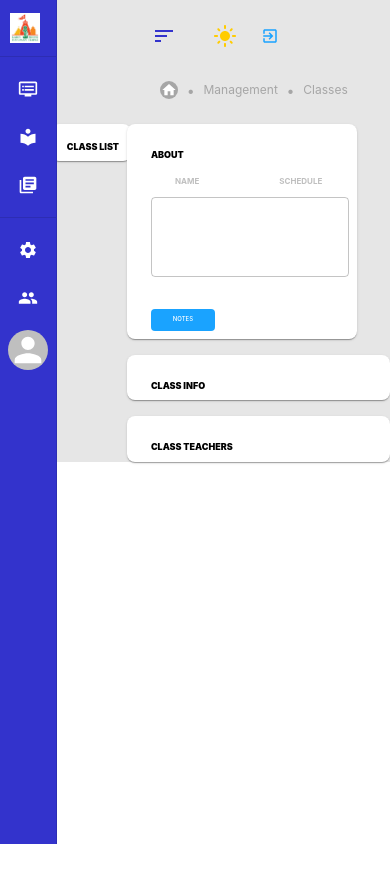
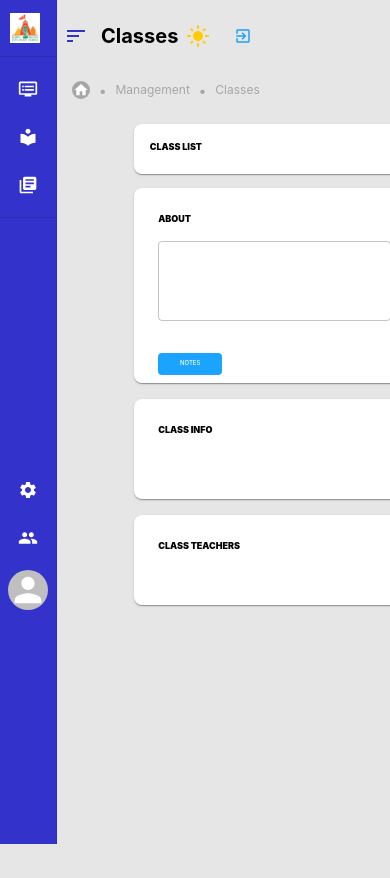
Before and after one commit to Pranavkotesh/Classes-Management-App, a React (Create React App) app in the folder web/classes-management/: page /classMain in a window 390 px wide. Shown: the top 878 px of the page. Before the commit the page ends 844 px from the top, so only its background shows below. Built offline with nearby package versions, Linux system fonts and the light colour scheme.

Commit message:
-made changes

```diff
--- a/web/classes-management/src/features/classMain/Class.jsx
+++ b/web/classes-management/src/features/classMain/Class.jsx
@@ -5,7 +5,7 @@ import GridComponent from "../../shared/components/app-grid-component/AppGridCom
 
 const ClassN= ()=>{
   return(
-    <main>
+    <main sx={{width:'100%'}}>
       <MiniDrawer/>
       <GridComponent/>
       {/* <SummaryGrid/> */}
--- a/web/classes-management/src/shared/components/app-drawer-component/AppDrawerComponent.jsx
+++ b/web/classes-management/src/shared/components/app-drawer-component/AppDrawerComponent.jsx
@@ -2,7 +2,6 @@ import * as React from 'react';
 import { styled, useTheme } from '@mui/material/styles';
 import Box from '@mui/material/Box';
 import MuiDrawer from '@mui/material/Drawer';
-import MuiAppBar from '@mui/material/AppBar';
 import List from '@mui/material/List';
 import Divider from '@mui/material/Divider';
 import IconButton from '@mui/material/IconButton';
@@ -24,12 +23,7 @@ import MainAppBar from '../app-main-bar/AppMainBar';
 
 
 const useStyles = makeStyles((theme) => ({
-  textField1: {
-    height:'3px',
-  },
-  textField2:{
-    height:'3px'
-  },
+
   img:{
     marginRight:8,
     marginLeft:10
@@ -94,23 +88,23 @@ const DrawerHeader = styled('div')(({ theme }) => ({
   ...theme.mixins.toolbar,
 }));
 
-const AppBar = styled(MuiAppBar, {
-  shouldForwardProp: (prop) => prop !== 'open',
-})(({ theme, open }) => ({
-  zIndex: theme.zIndex.drawer + 1,
-  transition: theme.transitions.create(['width', 'margin'], {
-    easing: theme.transitions.easing.sharp,
-    duration: theme.transitions.duration.leavingScreen,
-  }),
-  ...(open && {
-    marginLeft: drawerWidth,
-    width: `calc(100% - ${drawerWidth}px)`,
-    transition: theme.transitions.create(['width', 'margin'], {
-      easing: theme.transitions.easing.sharp,
-      duration: theme.transitions.duration.enteringScreen,
-    }),
-  }),
-}));
+// const AppBar = styled(MuiAppBar, {
+//   shouldForwardProp: (prop) => prop !== 'open',
+// })(({ theme, open }) => ({
+//   zIndex: theme.zIndex.drawer + 1,
+//   transition: theme.transitions.create(['width', 'margin'], {
+//     easing: theme.transitions.easing.sharp,
+//     duration: theme.transitions.duration.leavingScreen,
+//   }),
+//   ...(open && {
+//     marginLeft: drawerWidth,
+//     width: `calc(100% - ${drawerWidth}px)`,
+//     transition: theme.transitions.create(['width', 'margin'], {
+//       easing: theme.transitions.easing.sharp,
+//       duration: theme.transitions.duration.enteringScreen,
+//     }),
+//   }),
+// }));
 
 const Drawer = styled(MuiDrawer, { shouldForwardProp: (prop) => prop !== 'open' })(
   ({ theme, open }) => ({
@@ -194,10 +188,11 @@ const MiniDrawer=() =>{
         </List>
         <Divider />
         <List sx={{marginTop:{
+          xs:30,
           sm:33,
           md:34,
           lg:40,
-          xl:47
+          xl:'50vh'
         },color:'white'}}>
           {itemsList2.map((item, index) => (
             <ListItem key={item.text} disablePadding sx={{ display:'block' }}>
--- a/web/classes-management/src/shared/components/app-grid-component/AppGridComponent.jsx
+++ b/web/classes-management/src/shared/components/app-grid-component/AppGridComponent.jsx
@@ -3,6 +3,7 @@ import { styled } from '@mui/material/styles';
 import Paper from '@mui/material/Paper';
 import Grid from '@mui/material/Grid';
 import { IconButton, Typography } from '@mui/material';
+// import { makeStyles } from '@mui/styles';
 import Button from '@mui/material/Button';
 import HomeIcon from '@mui/icons-material/Home';
 import Box from '@mui/material/Box';
@@ -17,18 +18,20 @@ const Item1 = styled(Paper)(({ theme }) => ({
   color: theme.palette.text.secondary,
 }));
 
-
-let marginVal=19;
-
 export default function GridComponent() {
   return (
     <section>
-    <Box sx={{flexGrow:1,backgroundColor:'#e6e6e6',height:{sm:'150vh',md:'116vh',xl:'94vh'}
-    ,marginTop:-9,width:{sm:'300vh',md:'250vh',lg:'221vh',xl:'100%'}
+    <Box sx={{flexGrow:1,backgroundColor:'#e6e6e6',height:{xs:'100vh',sm:'150vh',md:'116vh',xl:'94vh'}
+    ,marginTop:-9,width:{
+      xs:'106%',sm:'263vh',
+      md:'120%',
+      lg:'110%',
+      xl:'100%'
+    }
     }}>
 
       <Grid sx={{backgroundColor:'#e6e6e6',paddingTop:3}} container spacing={2} columns={16}>
-        <Box sx={{backgroundColor:'#e6e6e6',marginLeft:21,width:'100%' }}>
+        <Box sx={{backgroundColor:'#e6e6e6',marginLeft:{xs:10,sm:21,md:21,lg:21,xl:21},width:'100%' }}>
             <IconButton>
                 <HomeIcon sx={{backgroundColor:'#a6a6a6',borderRadius:'50%',padding:'1px',color:'white',fontSize:18}}/>
             </IconButton>
@@ -37,40 +40,40 @@ export default function GridComponent() {
             <Typography display='inline'sx={{fontSize:33,marginLeft:1,marginRight:1,color:'#a6a6a6'}}>.</Typography>
             <Typography display='inline'sx={{fontSize:12,color:'#a6a6a6'}}>Classes</Typography>
             </Box>
+
             <Grid item xs={2}></Grid>
         <Grid className='classList' item xs={3}>
           <Item1 sx={{width:{
-            xs:80,
+            xs:265,
             sm:140,
             md:200,
             lg:280,
             xl:280
           },height:{
+            xs:50,
             sm:50,
             md:65,
             lg:100,
             xl:110
-          },
+          },marginLeft:{xs:10,sm:0},
             paddingTop:0,borderRadius:2}}>
             <Typography sx={{textAlign:'left',paddingLeft:1,paddingTop:2,fontWeight:900,fontSize:9,color:'black'}}>
             CLASS LIST
             </Typography></Item1>
         </Grid>
         <Grid className='About'item xs={10}>
-          <Item1 sx={{width:{
+          <Item1 sx={{borderRadius:2,marginRight:1,width:{
+            xs:265,
             sm:700,
             md:850,
             lg:900,
             xl:'125vh'
-          },height:{
-            sm:225,
-            md:230,
-            lg:235,
-            xl:240
-          },borderRadius:2,marginRight:1}}>
-            <Typography sx={{fontWeight: 900,fontSize:9,textAlign:'left',marginLeft:2,paddingTop:2,paddingBottom:1,color:'black'}}>
+          },marginTop:{xs:8,sm:0,md:0,lg:0,xl:0}}}>
+            <Typography sx={{fontWeight:900,fontSize:9,textAlign:'left',marginLeft:2,paddingTop:2,paddingBottom:1,color:'black'}}>
                 ABOUT</Typography>
+                <Box sx={{display:{xs:'none',sm:'none',md:'block',lg:'block',xl:'block'}}}>
                 <Typography display='inline' sx={{fontSize:8,paddingLeft:5,textAlign:'left',marginLeft:{
+                  xs:0,
                   sm:0,
                   md:-5,
                   lg:-20,
@@ -80,12 +83,12 @@ export default function GridComponent() {
                 <Typography display='inline'sx={{fontSize:8,paddingLeft:5,fontWeight:'bold',color:'#bfbfbf'}}>CAPACITY</Typography>
                 <Typography display='inline'sx={{fontSize:8,paddingLeft:5,fontWeight:'bold',color:'#bfbfbf',marginLeft:5,marginRight:3}}>REGISTERED/(PAID)</Typography>
                 <Typography display='inline'sx={{fontSize:8,paddingLeft:5,fontWeight:'bold',color:'#bfbfbf'}}>STATUS</Typography>
+                </Box>
                 <div>
                 <OutlinedInput sx={{width:{
-                  sm:650,
-                  md:750,
-                  lg:850,
-                  xl:950
+                  md:'90%',
+                  lg:'90%',
+                  xl:'90%'
                 },height:80,marginTop:1,marginLeft:2}}/>
                 </div>
                 <Button variant="oulined"
@@ -98,11 +101,13 @@ export default function GridComponent() {
         <Grid item xs={5}></Grid>
         <Grid className='classInfo' item xs={11}>
           <Item1 sx={{width:{
+            xs:265,
             sm:700,
             md:850,
             lg:900,
             xl:'125vh'
           },height:{
+            xs:100,
             sm:110,
             md:120,
             lg:150,
@@ -115,11 +120,13 @@ export default function GridComponent() {
         <Grid item xs={5}></Grid>
         <Grid className='classTeachers' item xs={11}>
           <Item1 sx={{width:{
+            xs:265,
             sm:700,
             md:850,
             lg:900,
             xl:'125vh'
           },height:{
+            xs:90,
             sm:90,
             md:100,
             lg:130,
--- a/web/classes-management/src/shared/components/app-main-bar/AppMainBar.jsx
+++ b/web/classes-management/src/shared/components/app-main-bar/AppMainBar.jsx
@@ -16,7 +16,6 @@ import ExitToAppOutlinedIcon from '@mui/icons-material/ExitToAppOutlined';
 const schools=['abc','def','ghi'];
 const years = ['2015','2016','2017','2018'];
 
-const appBarWidth = '100%';
 
 
 
@@ -26,7 +25,7 @@ function MainAppBar({props,onClick,title}) {
 
   return (
     <Box sx={{ display: 'flex' }}>
-      <AppBar component="nav" sx={{backgroundColor:'#e6e6e6',boxShadow:0,zIndex:'1',width:appBarWidth}} >
+      <AppBar component="nav" sx={{backgroundColor:'#e6e6e6',boxShadow:0,zIndex:'1',width:'100%'}} >
         <Toolbar sx={{marginTop:1}}>
         <IconButton
             aria-label="open drawer"
@@ -35,7 +34,7 @@ function MainAppBar({props,onClick,title}) {
             sx={{
               color:"#3333cc",
               marginRight:'5px',
-              marginLeft:16,
+              marginLeft:{xs:5,sm:16,md:16,lg:16,xl:16},
             //   ...(open && { display: 'none' }),
             }}
           >
@@ -45,11 +44,12 @@ function MainAppBar({props,onClick,title}) {
             variant="h6"
             component="div"
             sx={{ fontWeight:'bold',color:'#000000',maxWidth:{
+              xs:'17%',
               sm:'43%',
               md:'46%',
               lg:'54%',
               xl:'62%'
-              },flexGrow: 1, display: { xs: 'none', sm: 'block' } }}>
+              },flexGrow: 1, display: { xs: 'flex', sm: 'block' } }}>
             {title}
           </Typography>
           <Box sx={{ display: { xs: 'none', sm: 'block' } }}>
```
